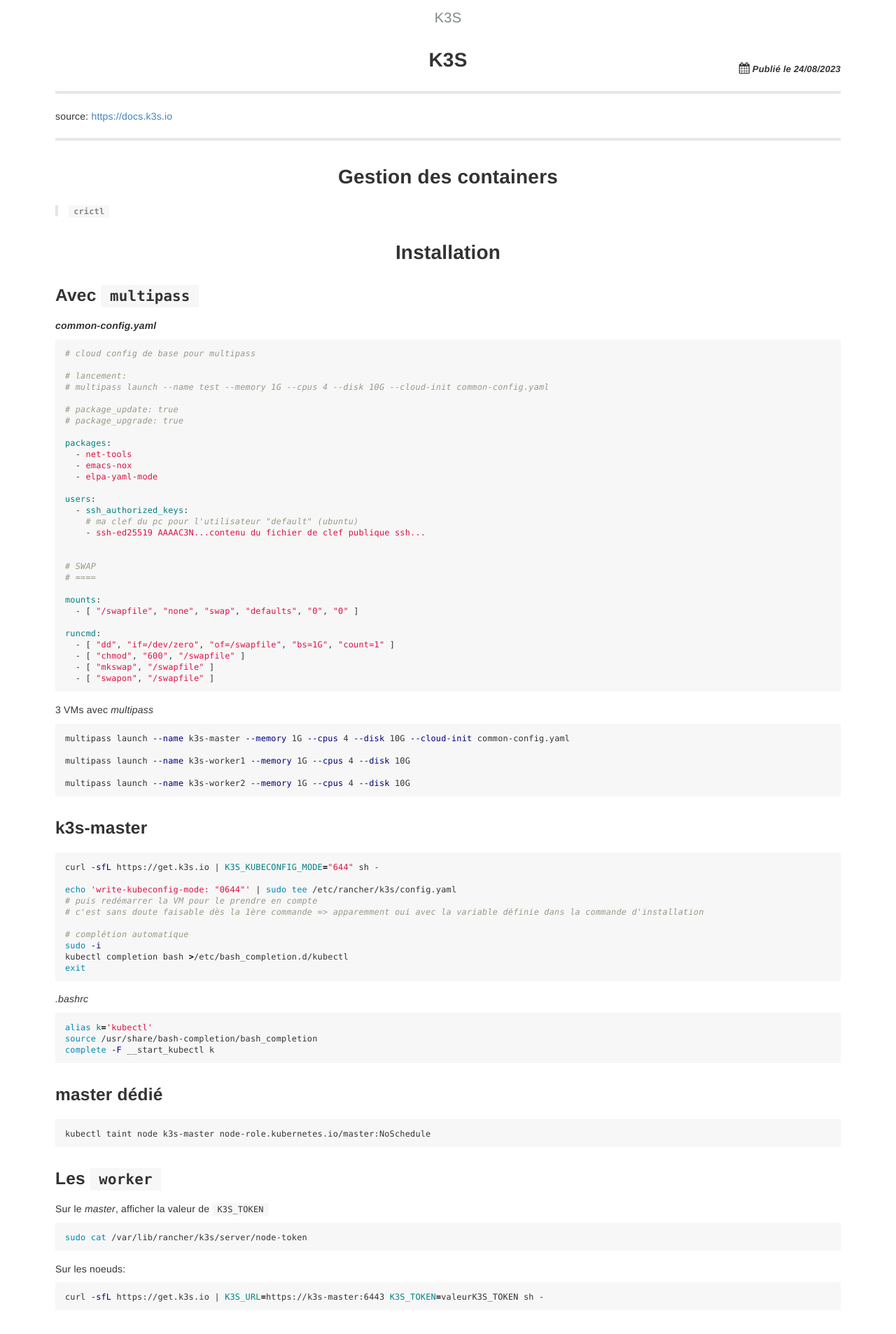
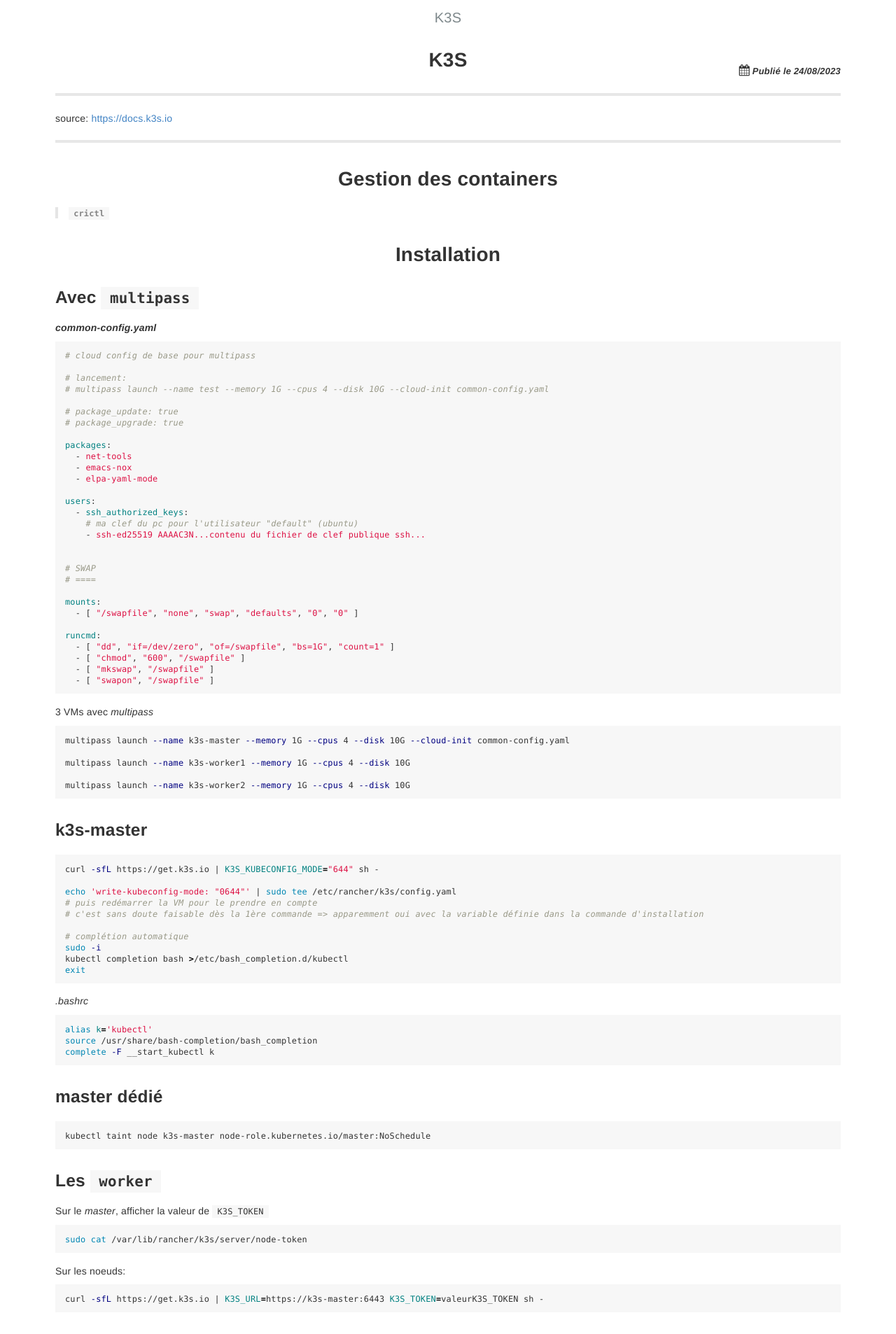
Before and after one commit to Grand-Dub/blog, a Jekyll site: the page built from _posts/2023-08-24-k3s.md, in a window 1280 px wide. Shown: the top 1906 px of the page at 70% size. Built offline with Jekyll 4.4.1, drawn with Linux system fonts in a browser that asks for light colours.

Commit message:
ajustement CSS

```diff
--- a/assets/gitbook/custom.css
+++ b/assets/gitbook/custom.css
@@ -284,7 +284,7 @@
 .date-de-publication {
     font-size: 1.3rem;
     text-align: right;
-    margin-top: -1em;
+    margin-top: -1rem;
     font-style: italic;
 }
 
```
